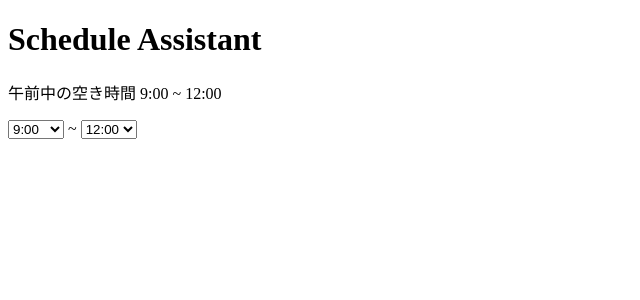
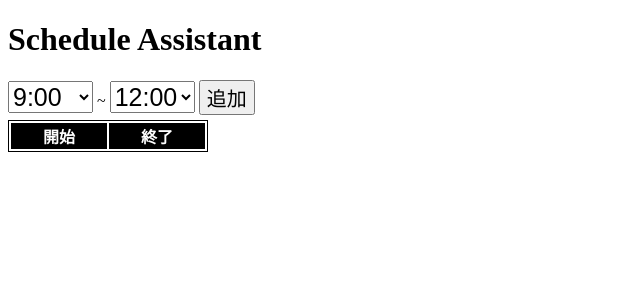
Before and after one commit to fs211108-nakajima-shunsuke/schedule-assistant-app, a React (Vite) app in the folder schedule-app/: page / in a window 1280 px wide. Shown: the top 300 px of the page, without its empty margins (0-640 px from the left). Built offline with nearby package versions, Linux system fonts and the light colour scheme.

Commit message:
add table

```diff
--- a/schedule-app/src/App.css
+++ b/schedule-app/src/App.css
@@ -25,3 +25,27 @@ input[type="range"]{
   border: 1px solid rebeccapurple;
   margin: 0;
 }
+
+select{
+  font-size: 25px;
+}
+
+#add-button{
+  font-size: 20px;
+}
+
+table{
+  margin-top : 5px;
+  width: 200px
+}
+
+table,
+td {
+  border: 1px solid black;
+  text-align: center;
+}
+
+thead {
+  background-color: black;
+  color: white;
+}
--- a/schedule-app/src/App.jsx
+++ b/schedule-app/src/App.jsx
@@ -1,29 +1,46 @@
 import { useState } from "react";
 import "./App.css";
 import SelectTime from "./componets/SelectTime";
+import Table from "./componets/Table"
 
 function App() {
   const [sTime, setSTime] = useState("9:00");
   const [eTime, setETime] = useState("12:00");
+  const [resultTime, setResultTime] = useState([]);
 
   const handleTime = (e, callback) => {
-    console.log(e.target.value);
     callback(e.target.value);
   };
+
+  const addTimeToResult = () =>{
+    const temp = {
+      start : sTime,
+      end : eTime
+    }
+    setResultTime([...resultTime, temp]);
+  }
 
   return (
     <>
       <h1>Schedule Assistant</h1>
       <div>
-        <p>
-          午前中の空き時間 {sTime} ~ {eTime}{" "}
-        </p>
 
-        <SelectTime defaultTime="9:00" setTime={setSTime} handleTime={handleTime}/>
+        <SelectTime
+          defaultTime="9:00"
+          setTime={setSTime}
+          handleTime={handleTime}
+        />
         <span> ~ </span>
-        <SelectTime defaultTime="12:00" setTime={setETime} handleTime={handleTime}/>
-
-
+        <SelectTime
+          defaultTime="12:00"
+          setTime={setETime}
+          handleTime={handleTime}
+        />
+        <span> </span>
+        <button id="add-button" onClick={() => addTimeToResult()}>追加</button>
+      </div>
+      <div>
+        <Table resultTime={resultTime}/>
       </div>
     </>
   );
--- /dev/null
+++ b/schedule-app/src/componets/Table.jsx
@@ -0,0 +1,28 @@
+import React from "react";
+
+function Table({ resultTime }) {
+  return (
+    <>
+      <table>
+        <thead>
+          <tr>
+            <th>開始</th>
+            <th>終了</th>
+          </tr>
+        </thead>
+        <tbody>
+          {resultTime.map((t) => {
+            return (
+              <tr key={t}>
+                <td>{t.start}</td>
+                <td>{t.end}</td>
+              </tr>
+            );
+          })}
+        </tbody>
+      </table>
+    </>
+  );
+}
+
+export default Table;
```
